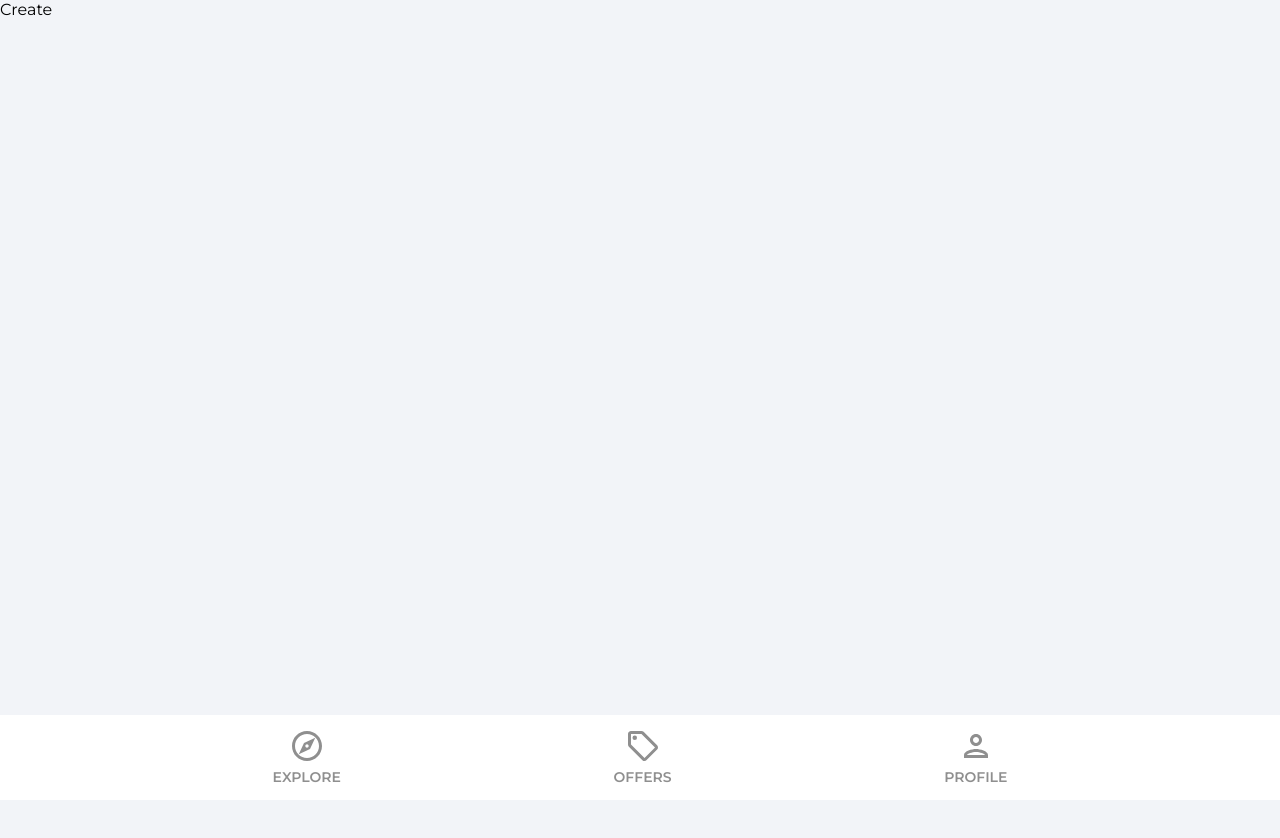
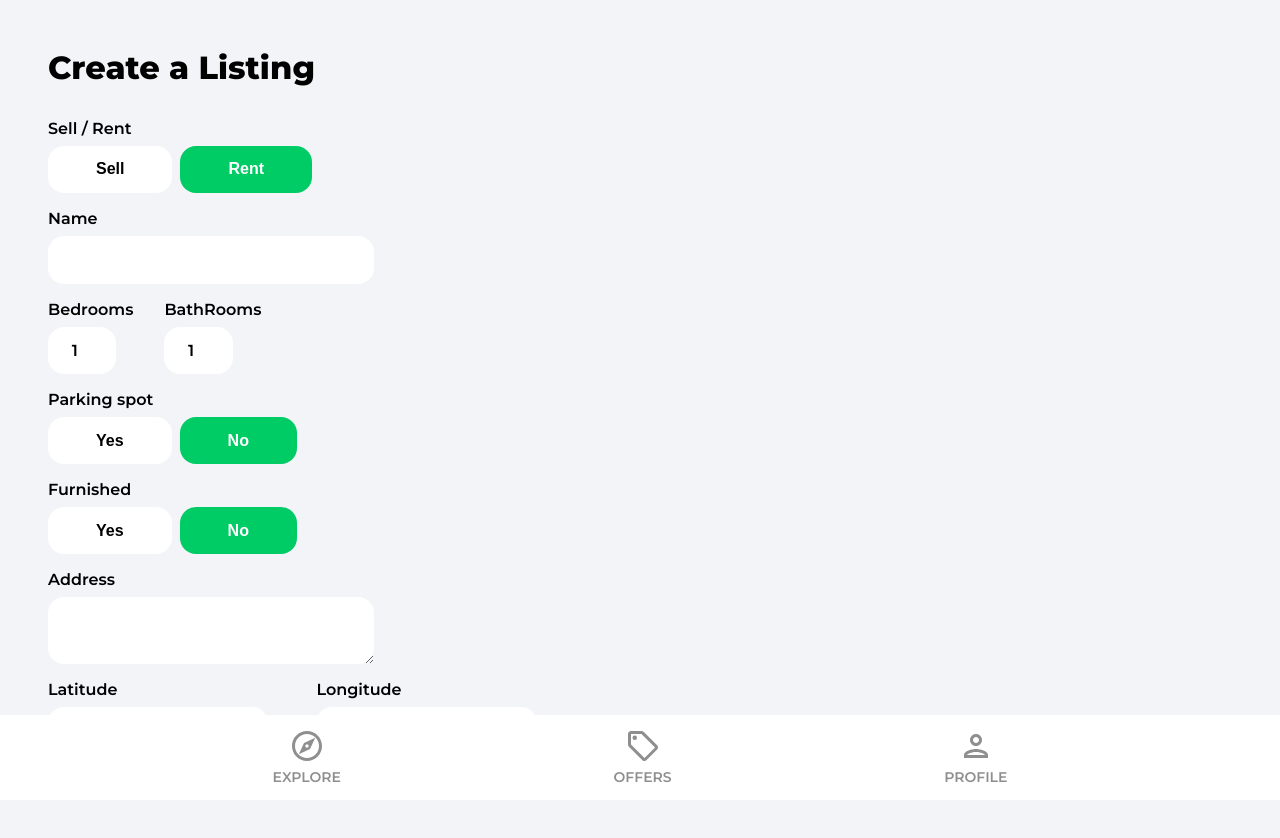
Before and after one commit to mdave94/housing-project-react, a React (Create React App) app: page /create-listing in a window 1280 px wide. Shown: the top 838 px of the page. Before the commit the page ends 800 px from the top, so only its background shows below. Built offline with nearby package versions, Linux system fonts and the light colour scheme; no server answers; sample sign-in values are in the browser's storage.

Commit message:
Create Listings Page is almost done

```diff
--- a/src/pages/CreateListing.jsx
+++ b/src/pages/CreateListing.jsx
@@ -1,60 +1,210 @@
 import React from 'react'
-import { useState,useEffect } from 'react'
-import {getAuth,onAuthStateChanged} from 'firebase/auth'
+import { useState, useEffect } from 'react'
+import { getAuth, onAuthStateChanged } from 'firebase/auth'
 import { useNavigate } from 'react-router-dom'
 import Spinner from '../components/Spinner'
 import { useRef } from 'react'
 
 const CreateListing = () => {
-    const [loading,setLoading] = useState(false)
-    const [geolocationEnabled,setGeolocationEnabled] = useState(true)
+    const [loading, setLoading] = useState(false)
+    const [geolocationEnabled, setGeolocationEnabled] = useState(false)
     const [formData, setFormData] = useState({
-        type:'rent',
-        name:'',
+        type: 'rent',
+        name: '',
         bedrooms: 1,
-        bathrooms:1,
-        parking:false,
-        furnushed:false,
-        address:'',
+        bathrooms: 1,
+        parking: false,
+        furnished: false,
+        address: '',
         offer: false,
-        regularPrice:0,
-        discountd: false,
-        images:{},
-        latitude:0,
+        regularPrice: 0,
+        discounted: false,
+        images: {},
+        latitude: 0,
         longitude: 0
     })
+
+    const { type, name, bedrooms, bathrooms, parking, furnished,
+        address, offer, regularPrice, discounted,
+        images, latitude, longitude } = formData
 
     const auth = getAuth()
     const navigate = useNavigate()
     const isMounted = useRef(true)
 
 
-    useEffect(()=>{
-        if (isMounted){
-            onAuthStateChanged(auth, (user)=>{
-                if(user){
-                    setFormData({...formData,userRef: user.id})
-                }else{
+    useEffect(() => {
+        if (isMounted) {
+            onAuthStateChanged(auth, (user) => {
+                if (user) {
+                    setFormData({ ...formData, userRef: user.id })
+                } else {
                     navigate('/sign-in')
                 }
             })
         }
 
-        return ()=>{
+        return () => {
             isMounted.current = false
         }
-    },[])
+    }, [])
+
+    const onSubmit = (e) => {
+        e.preventDefault()
+    }
+
+    const onMutate = (e) => {
+
+    }
 
 
-    if(loading){
-        return <Spinner/>
+    if (loading) {
+        return <Spinner />
     }
 
-  return (
-    <div>
-      Create
-    </div>
-  )
+    return (
+        <div className="profile">
+            <header>
+                <p className="pageHeader">Create a Listing</p>
+            </header>
+
+
+
+            <main>
+                <form onSubmit={onSubmit}>
+                    <label className="formLabel">Sell / Rent </label>
+                    <div className="formButtons">
+                        <button type='button' className={type === 'sale' ? 'formButtonActive' : 'formButton'}
+                            id='type'
+                            value='sale'
+                            onClick={onMutate}
+
+                        >Sell</button>
+                        <button type='button' className={type === 'rent' ? 'formButtonActive' : 'formButton'}
+                            id='type'
+                            value='rent'
+                            onClick={onMutate}
+                        >Rent</button>
+
+                    </div>
+                    <label className="formLabel">Name</label>
+                    <input className="formInputName"
+                        type='text'
+                        id='name'
+                        value={name}
+                        onChange={onMutate}
+                        maxLength='32'
+                        minLength='10'
+                        required
+                    />
+                </form>
+
+                <div className="formRooms flex">
+                    <div>
+                        <label className="formLabel">Bedrooms</label>
+                        <input className="formInputSmall" type="number"
+                            id='bedrooms'
+                            value={bedrooms}
+                            onChange={onMutate}
+                            min='1'
+                            max='50'
+                            required
+                        />
+                    </div>
+                    <div>
+                        <label className="formLabel">BathRooms</label>
+                        <input className="formInputSmall" type="number"
+                            id='bedrooms'
+                            value={bathrooms}
+                            onChange={onMutate}
+                            min='1'
+                            max='50'
+                            required
+                        />
+                    </div>
+                </div>
+
+                <label className="formLabel">Parking spot</label>
+                <div className="formButtons">
+                    <button className={parking ? 'formButtonActive' : 'formButton'}
+                        type='button'
+                        id='parking'
+                        value={true}
+                        onClick={onMutate}
+                        min='1'
+                        max='50'
+
+                    >Yes</button>
+
+                    <button className={!parking && parking !== null ? 'formButtonActive' : 'formButton'}
+                        type='button'
+                        id='parking'
+                        value={false}
+                        onClick={onMutate}
+                        min='1'
+                        max='50'
+
+                    >No</button>
+                </div>
+
+                <label className="formLabel">Furnished</label>
+                <div className="formButtons">
+                    <button className={furnished ? 'formButtonActive' : 'formButton'}
+                        type='button'
+                        id='furnished'
+                        value={true}
+                        onClick={onMutate}
+                        min='1'
+                        max='50'
+
+                    >Yes</button>
+
+                    <button className={!furnished && furnished !== null ? 'formButtonActive' : 'formButton'}
+                        type='button'
+                        id='furnished'
+                        value={false}
+                        onClick={onMutate}
+                        min='1'
+                        max='50'
+
+                    >No</button>
+                </div>
+
+                <label className='formLabel'>Address</label>
+                <textarea className='formInputAddress'
+                    type='text'
+                    id='address'
+                    value={address}
+                    onChange={onMutate}
+                    required
+                />
+
+                {!geolocationEnabled && (
+                    <div className="formLatLng flex">
+                        <div>
+                            <label htmlFor="" className="formLabel">Latitude</label>
+                            <input type="number"
+                                id='latitude'
+                                value={latitude} onChange={onMutate}
+                                required
+                                className="formInputSmall"
+                            />
+                        </div>
+                        <div>
+                            <label htmlFor="" className="formLabel">Longitude</label>
+                            <input type="number"
+                                id='longitude'
+                                value={latitude} onChange={onMutate}
+                                required
+                                className="formInputSmall"
+                            />
+                        </div>
+                    </div>
+                )}
+
+            </main>
+        </div>
+    )
 }
 
 export default CreateListing
```
